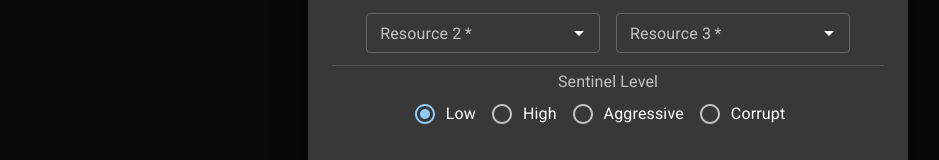
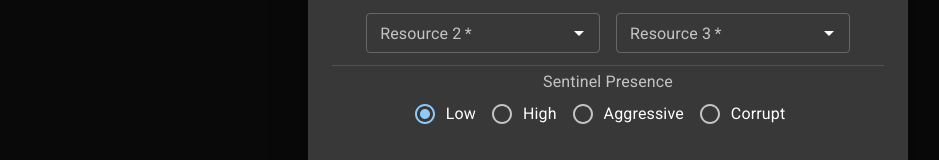
Before and after one commit to ShockDexterity/nms-browser, a React app: page / in a window 1280 px wide. Both pictures are taken after a click on the button "ADD PLANET". Shown: the part 435-595 px from the top of the page, without its empty margins (32-971 px from the left). Built offline with nearby package versions, Linux system fonts and the light colour scheme; no server answers.

Commit message:
some text rearrangement and updates

```diff
--- a/client/components/AddDialog.jsx
+++ b/client/components/AddDialog.jsx
@@ -152,7 +152,7 @@ export default function AddDialog (props) {
         <Divider sx={{ my: 0.5 }} />
 
         <FormBox>
-          <FormLabel id={sLabelID}>Sentinel Level</FormLabel>
+          <FormLabel id={sLabelID}>Sentinel Presence</FormLabel>
         </FormBox>
         <FormBox>
           <RadioGroup
--- a/client/components/EditDialog.jsx
+++ b/client/components/EditDialog.jsx
@@ -181,14 +181,14 @@ export default function EditDialog (props) {
         <Divider sx={{ my: 0.5 }} />
 
         <FormBox>
-          <FormLabel id={sLabelID}>Sentinel Level</FormLabel>
+          <FormLabel id={sLabelID}>Sentinel Presence</FormLabel>
         </FormBox>
         <FormBox>
           <RadioGroup
-            row
             defaultValue={planet?.sentinels ?? 'low'}
             name="sentinels"
             aria-labelledby={sLabelID}
+            row
           >
             <FormControlLabel label="Low" value="low" control={<Radio />} />
             <FormControlLabel label="High" value="high" control={<Radio />} />
--- a/client/components/PlanetDetailsDialog.jsx
+++ b/client/components/PlanetDetailsDialog.jsx
@@ -70,16 +70,13 @@ export default function PlanetDetailsDialog (props) {
         <Divider sx={{ my: 1 }} />
 
         <Typography variant="body1">
-          {/* Only grab r1 r2 and r3 */}
-          Resources:{' '}
-          {[planet.resources.r1, planet.resources.r2, planet.resources.r3].join(
-            ' | '
-          )}
+          Resources: {planet.resources.r1} | {planet.resources.r2} |{' '}
+          {planet.resources.r3}
         </Typography>
 
         <Divider sx={{ my: 1 }} />
 
-        <Typography variant="body1">System: {planet.system}</Typography>
+        <Typography variant="body1">{planet.system} System</Typography>
       </DialogContent>
     </Dialog>
   )
--- a/client/components/SentinelText.jsx
+++ b/client/components/SentinelText.jsx
@@ -30,10 +30,10 @@ export default function SentinelText ({
 
   return (
     <Typography variant={variant} color={color} component="span">
-      Sentinel Presence:{' '}
       <Typography variant={variant} component="span" sx={getStyle(sentinels)}>
         {level}
-      </Typography>
+      </Typography>{' '}
+      Sentinel Presence
     </Typography>
   )
 }
```
Also changed, not shown: public/index.js, 1 other file (tests, documents, lock files or other folders).
